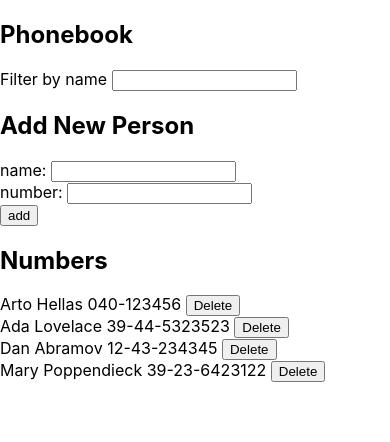
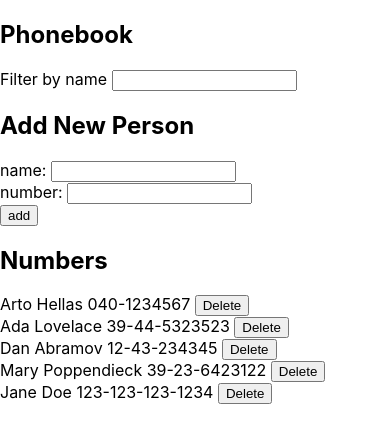
Before and after one commit to eljoey/Helsinki-FullstackOpen, a React (Create React App) app in the folder part-2/phonebook/: page / in a window 390 px wide. Shown: the top 442 px of the page. Built offline with nearby package versions, Linux system fonts and the light colour scheme; data requests are answered from the project's data file; the HTML template or start-up script is replaced by a standard one.

Commit message:
2.16: Phonebook step8

```diff
--- a/part-2/phonebook/db.json
+++ b/part-2/phonebook/db.json
@@ -2,7 +2,7 @@
   "persons": [
     {
       "name": "Arto Hellas",
-      "number": "040-123456",
+      "number": "040-1234567",
       "id": 1
     },
     {
@@ -19,6 +19,11 @@
       "name": "Mary Poppendieck",
       "number": "39-23-6423122",
       "id": 4
+    },
+    {
+      "name": "Jane Doe",
+      "number": "123-123-123-1234",
+      "id": 5
     }
   ]
 }
--- a/part-2/phonebook/src/App.js
+++ b/part-2/phonebook/src/App.js
@@ -19,8 +19,11 @@ const App = () => {
   const addName = e => {
     e.preventDefault();
 
-    //Checks if name was already added (isn't case sensitive)
-    if (checkName()) return;
+    //Checks if name was already added (isn't case sensitive) then asks if they want to update number
+    if (checkName()) {
+      handleNewPhone();
+      return;
+    }
 
     const personObj = {
       name: newName,
@@ -40,7 +43,6 @@ const App = () => {
         .map(person => person.name.toLowerCase())
         .includes(newName.toLowerCase())
     ) {
-      alert(`${newName} was already added to phonebook`);
       return true;
     } else {
       return false;
@@ -69,6 +71,31 @@ const App = () => {
     }
   };
 
+  const handleNewPhone = () => {
+    const selPerson = persons.find(
+      person => person.name.toLowerCase() === newName.toLowerCase()
+    );
+    const newInfo = { ...selPerson, number: newNumber };
+
+    if (
+      window.confirm(
+        `${newName} is already added, replace the old number with the new one?`
+      )
+    ) {
+      noteService.edit(`${selPerson.id}`, newInfo).then(updatedInfo => {
+        setPersons(
+          persons.map(person =>
+            person.id !== selPerson.id ? person : updatedInfo
+          )
+        );
+        setNewName('');
+        setNewNumber('');
+      });
+    } else {
+      return;
+    }
+  };
+
   return (
     <div>
       <h2>Phonebook</h2>
```
